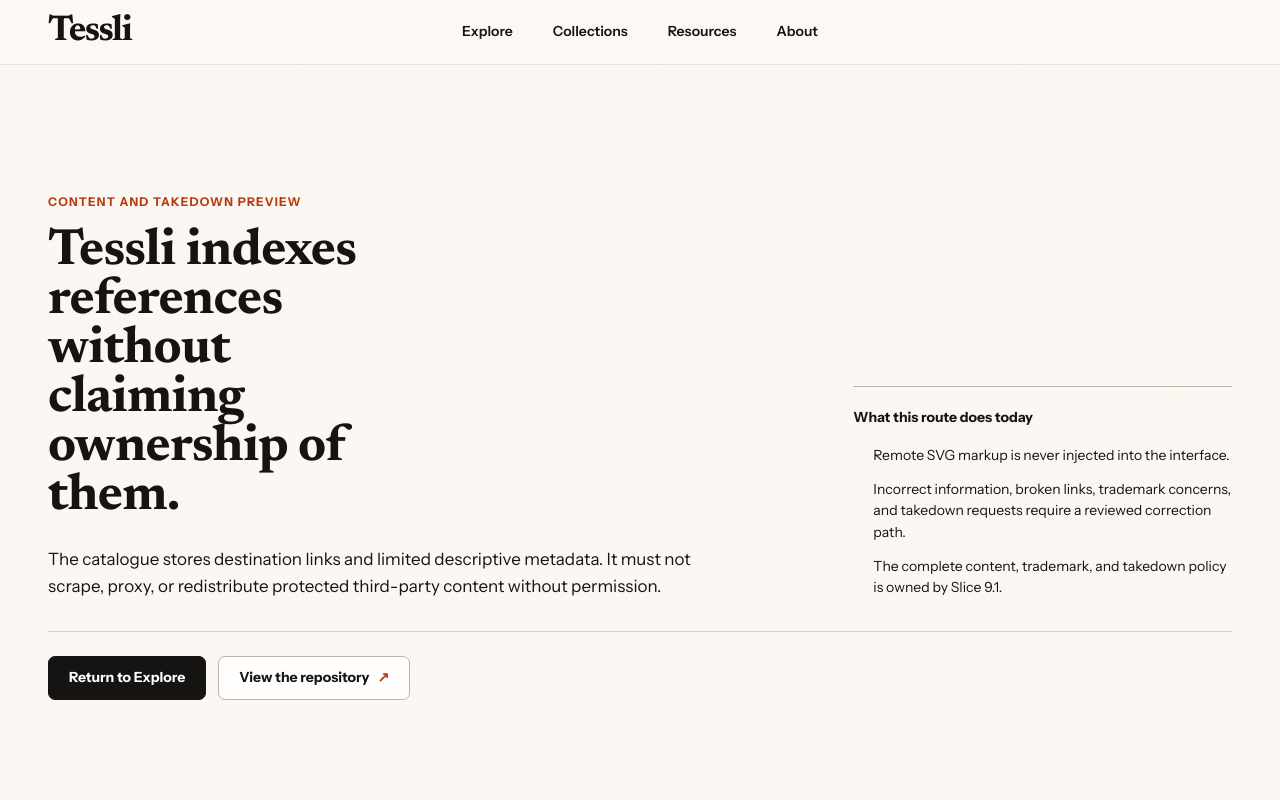
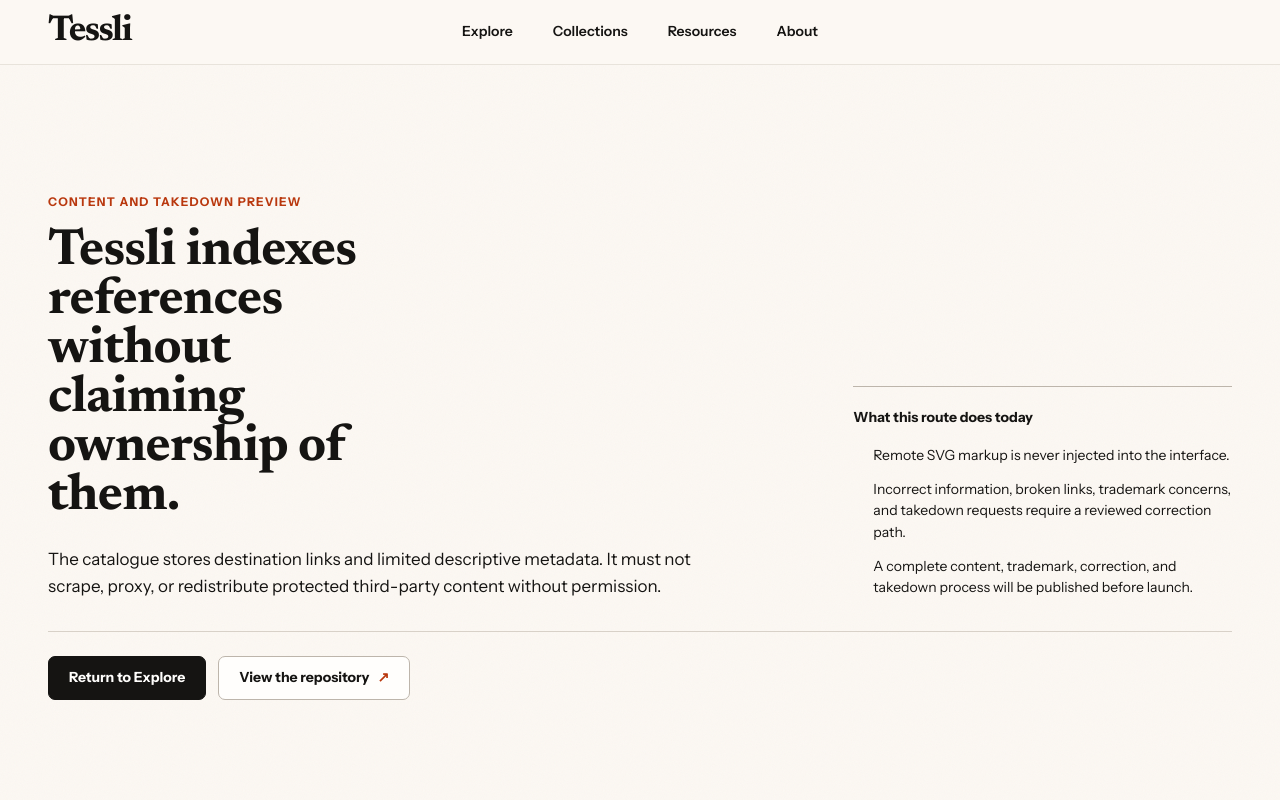
Before and after one commit to itsdeepaks/Mosaicary, a Next.js app in the folder web/: page /content-policy in a window 1280 px wide. Shown: the top 800 px of the page. Built offline with nearby package versions, Linux system fonts and the light colour scheme.

Commit message:
fix(routes): use visitor-facing content policy status

```diff
--- a/web/app/content-policy/page.tsx
+++ b/web/app/content-policy/page.tsx
@@ -13,7 +13,7 @@
       details={[
         "Remote SVG markup is never injected into the interface.",
         "Incorrect information, broken links, trademark concerns, and takedown requests require a reviewed correction path.",
-        "The complete content, trademark, and takedown policy is owned by Slice 9.1.",
+        "A complete content, trademark, correction, and takedown process will be published before launch.",
       ]}
     />
   );
```
